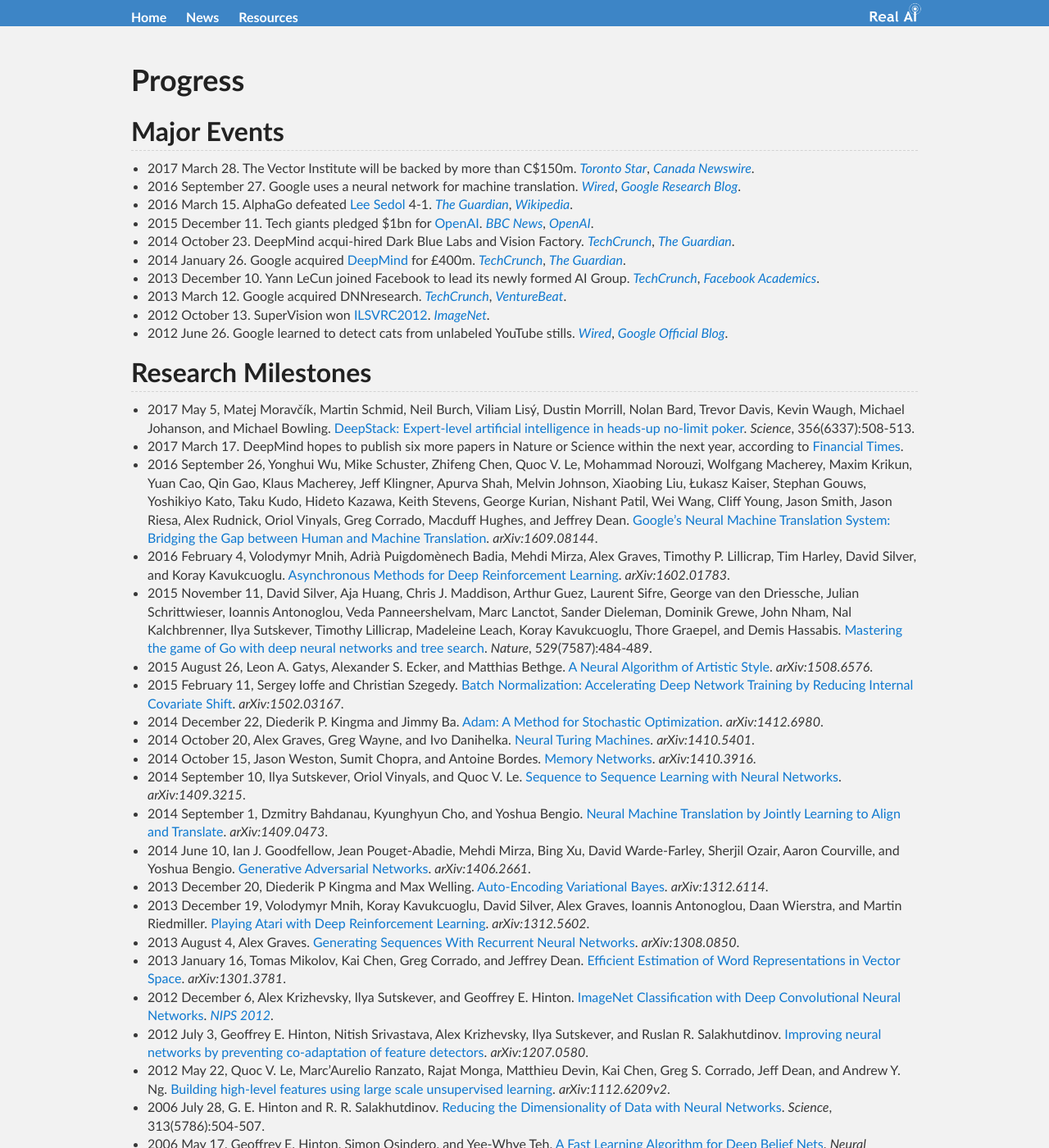
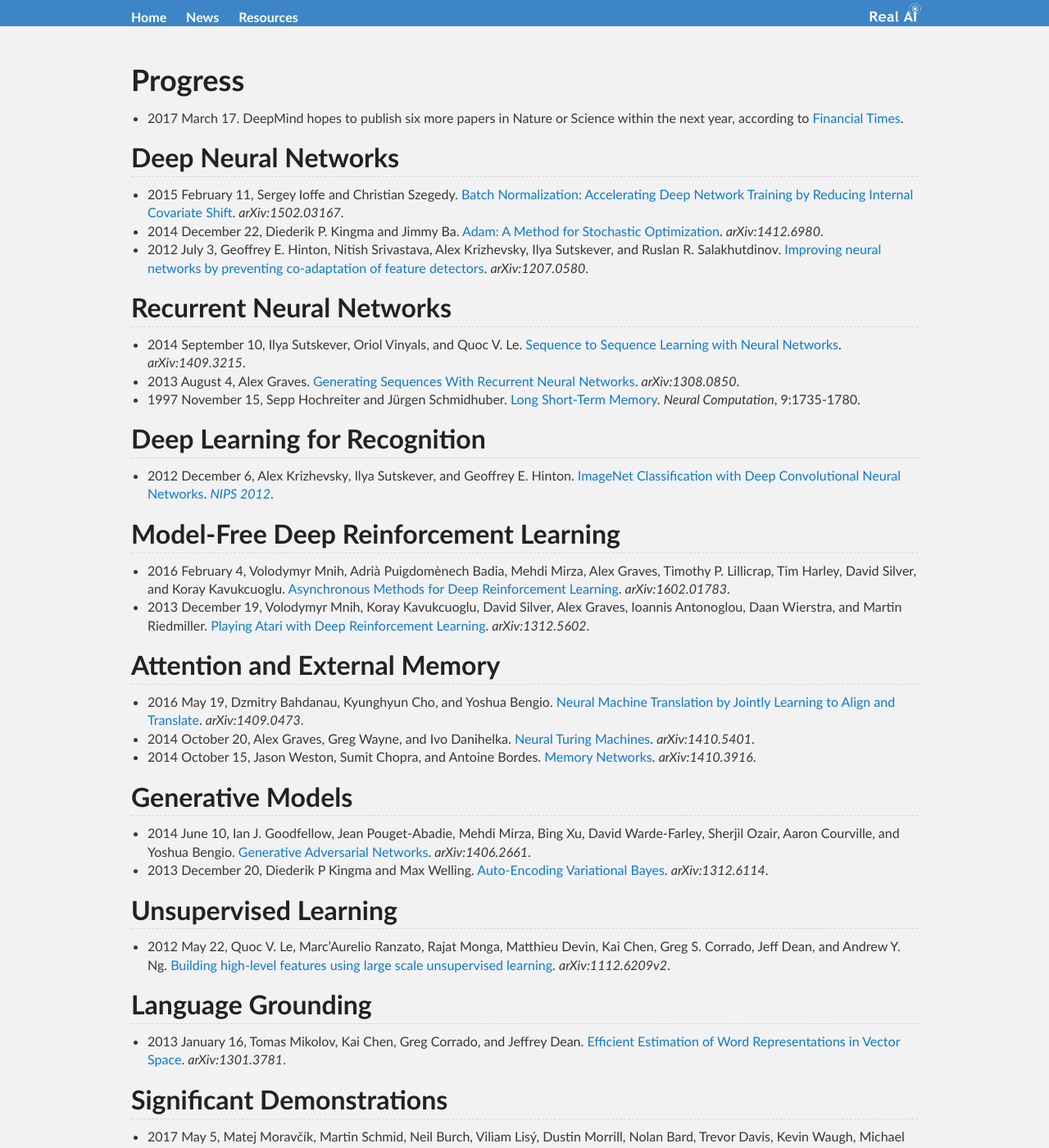
Before and after one commit to Tonywuhk/realai.org, a Jekyll site: the page built from progress.md, in a window 1280 px wide and 1400 px high. Shown: the whole window at 82% size. Built offline with Jekyll 4.4.1, drawn with Linux system fonts in a browser that asks for light colours; our own code applies the rules of GitHub Pages for plain Markdown files; comment, search, counter and statistics services are not loaded; the repository's description, which GitHub fills in, is left out; some of the changed text lies outside the part shown.

Commit message:
Update progress.md

```diff
--- a/progress.md
+++ b/progress.md
@@ -3,41 +3,56 @@
 ---
 # Progress
 
-## Major Events
+* 2017 March 17. DeepMind hopes to publish six more papers in Nature or Science within the next year, according to [Financial Times](https://www.ft.com/content/cada14c4-d366-11e6-b06b-680c49b4b4c0).
 
-* 2017 March 28. The Vector Institute will be backed by more than C$150m. [*Toronto Star*](https://www.thestar.com/news/gta/2017/03/28/new-toronto-institute-aims-to-be-worldwide-supplier-of-artificial-intelligence-capability.html), [*Canada Newswire*](http://www.newswire.ca/news-releases/canada-funds-125-million-pan-canadian-artificial-intelligence-strategy-616876434.html).
-* 2016 September 27. Google uses a neural network for machine translation. [*Wired*](https://www.wired.com/2016/09/google-claims-ai-breakthrough-machine-translation/), [*Google Research Blog*](https://research.googleblog.com/2016/09/a-neural-network-for-machine.html).
-* 2016 March 15. AlphaGo defeated [Lee Sedol](https://en.wikipedia.org/wiki/Lee_Sedol) 4-1. [*The Guardian*](https://www.theguardian.com/technology/2016/mar/15/googles-alphago-seals-4-1-victory-over-grandmaster-lee-sedol), [*Wikipedia*](https://en.wikipedia.org/wiki/AlphaGo_versus_Lee_Sedol).
-* 2015 December 11. Tech giants pledged $1bn for [OpenAI](http://realai.org/labs/openai/). [*BBC News*](http://www.bbc.com/news/technology-35082344), [*OpenAI*](https://openai.com/blog/introducing-openai/).
-* 2014 October 23. DeepMind acqui-hired Dark Blue Labs and Vision Factory. [*TechCrunch*](https://techcrunch.com/2014/10/23/googles-deepmind-acqui-hires-two-ai-teams-in-the-uk-partners-with-oxford/), [*The Guardian*](https://www.theguardian.com/technology/2014/oct/23/google-uk-artificial-intelligence-startups-machine-learning-dark-blue-labs-vision-factory).
-* 2014 January 26. Google acquired [DeepMind](http://realai.org/labs/deepmind/) for £400m. [*TechCrunch*](https://techcrunch.com/2014/01/26/google-deepmind/), [*The Guardian*](https://www.theguardian.com/technology/2014/jan/27/google-acquires-uk-artificial-intelligence-startup-deepmind).
-* 2013 December 10. Yann LeCun joined Facebook to lead its newly formed AI Group. [*TechCrunch*](https://techcrunch.com/2013/12/09/facebook-artificial-intelligence-lab-lecun/), [*Facebook Academics*](https://www.facebook.com/academics/posts/639860596065351).
-* 2013 March 12. Google acquired DNNresearch. [*TechCrunch*](https://techcrunch.com/2013/03/12/google-scoops-up-neural-networks-startup-dnnresearch-to-boost-its-voice-and-image-search-tech/), [*VentureBeat*](http://venturebeat.com/2013/03/12/google-dnnresearch/).
-* 2012 October 13. SuperVision won [ILSVRC2012](http://www.image-net.org/challenges/LSVRC/2012/). [*ImageNet*](http://image-net.org/challenges/LSVRC/2012/results.html).
-* 2012 June 26. Google learned to detect cats from unlabeled YouTube stills. [*Wired*](https://www.wired.com/2012/06/google-x-neural-network/), [*Google Official Blog*](https://googleblog.blogspot.com/2012/06/using-large-scale-brain-simulations-for.html).
+## Deep Neural Networks
 
-## Research Milestones
+* 2015 February 11, Sergey Ioffe and Christian Szegedy. [Batch Normalization: Accelerating Deep Network Training by Reducing Internal Covariate Shift](https://arxiv.org/abs/1502.03167). *arXiv:1502.03167*.
+* 2014 December 22, Diederik P. Kingma and Jimmy Ba. [Adam: A Method for Stochastic Optimization](https://arxiv.org/abs/1412.6980). *arXiv:1412.6980*.
+* 2012 July 3, Geoffrey E. Hinton, Nitish Srivastava, Alex Krizhevsky, Ilya Sutskever, and Ruslan R. Salakhutdinov. [Improving neural networks by preventing co-adaptation of feature detectors](https://arxiv.org/abs/1207.0580). *arXiv:1207.0580*.
+
+## Recurrent Neural Networks
+
+* 2014 September 10, Ilya Sutskever, Oriol Vinyals, and Quoc V. Le. [Sequence to Sequence Learning with Neural Networks](https://arxiv.org/abs/1409.3215). *arXiv:1409.3215*.
+* 2013 August 4, Alex Graves. [Generating Sequences With Recurrent Neural Networks](https://arxiv.org/abs/1308.0850). *arXiv:1308.0850*.
+* 1997 November 15, Sepp Hochreiter and Jürgen Schmidhuber. [Long Short-Term Memory](http://www.mitpressjournals.org/doi/abs/10.1162/neco.1997.9.8.1735). *Neural Computation*, 9:1735-1780.
+
+## Deep Learning for Recognition
+
+* 2012 December 6, Alex Krizhevsky, Ilya Sutskever, and Geoffrey E. Hinton. [ImageNet Classification with Deep Convolutional Neural Networks](http://papers.nips.cc/paper/4824-imagenet-classification-with-deep-convolutional-neural-networks). [*NIPS 2012*](https://nips.cc/Conferences/2012/Schedule?type=Poster).
+
+## Model-Free Deep Reinforcement Learning
+
+* 2016 February 4, Volodymyr Mnih, Adrià Puigdomènech Badia, Mehdi Mirza, Alex Graves, Timothy P. Lillicrap, Tim Harley, David Silver, and Koray Kavukcuoglu. [Asynchronous Methods for Deep Reinforcement Learning](https://arxiv.org/abs/1602.01783). *arXiv:1602.01783*.
+* 2013 December 19, Volodymyr Mnih, Koray Kavukcuoglu, David Silver, Alex Graves, Ioannis Antonoglou, Daan Wierstra, and Martin Riedmiller. [Playing Atari with Deep Reinforcement Learning](https://arxiv.org/abs/1312.5602). *arXiv:1312.5602*.
+
+## Attention and External Memory
+
+* 2016 May 19, Dzmitry Bahdanau, Kyunghyun Cho, and Yoshua Bengio. [Neural Machine Translation by Jointly Learning to Align and Translate](https://arxiv.org/abs/1409.0473). *arXiv:1409.0473*.
+* 2014 October 20, Alex Graves, Greg Wayne, and Ivo Danihelka. [Neural Turing Machines](https://arxiv.org/abs/1410.5401). *arXiv:1410.5401*.
+* 2014 October 15, Jason Weston, Sumit Chopra, and Antoine Bordes. [Memory Networks](https://arxiv.org/abs/1410.3916). *arXiv:1410.3916*.
+
+## Generative Models
+
+* 2014 June 10, Ian J. Goodfellow, Jean Pouget-Abadie, Mehdi Mirza, Bing Xu, David Warde-Farley, Sherjil Ozair, Aaron Courville, and Yoshua Bengio. [Generative Adversarial Networks](https://arxiv.org/abs/1406.2661). *arXiv:1406.2661*.
+* 2013 December 20, Diederik P Kingma and Max Welling. [Auto-Encoding Variational Bayes](https://arxiv.org/abs/1312.6114). *arXiv:1312.6114*.
+
+## Unsupervised Learning
+
+* 2012 May 22, Quoc V. Le, Marc'Aurelio Ranzato, Rajat Monga, Matthieu Devin, Kai Chen, Greg S. Corrado, Jeff Dean, and Andrew Y. Ng. [Building high-level features using large scale unsupervised learning](https://arxiv.org/abs/1112.6209v2). *arXiv:1112.6209v2*.
+
+## Language Grounding
+
+* 2013 January 16, Tomas Mikolov, Kai Chen, Greg Corrado, and Jeffrey Dean. [Efficient Estimation of Word Representations in Vector Space](https://arxiv.org/abs/1301.3781). *arXiv:1301.3781*.
+
+## Significant Demonstrations
 
 * 2017 May 5, Matej Moravčík, Martin Schmid, Neil Burch, Viliam Lisý, Dustin Morrill, Nolan Bard, Trevor Davis, Kevin Waugh, Michael Johanson, and Michael Bowling. [DeepStack: Expert-level artificial intelligence in heads-up no-limit poker](http://science.sciencemag.org/content/356/6337/508). *Science*, 356(6337):508-513.
-* 2017 March 17. DeepMind hopes to publish six more papers in Nature or Science within the next year, according to [Financial Times](https://www.ft.com/content/cada14c4-d366-11e6-b06b-680c49b4b4c0).
 * 2016 September 26, Yonghui Wu, Mike Schuster, Zhifeng Chen, Quoc V. Le, Mohammad Norouzi, Wolfgang Macherey, Maxim Krikun, Yuan Cao, Qin Gao, Klaus Macherey, Jeff Klingner, Apurva Shah, Melvin Johnson, Xiaobing Liu, Łukasz Kaiser, Stephan Gouws, Yoshikiyo Kato, Taku Kudo, Hideto Kazawa, Keith Stevens, George Kurian, Nishant Patil, Wei Wang, Cliff Young, Jason Smith, Jason Riesa, Alex Rudnick, Oriol Vinyals, Greg Corrado, Macduff Hughes, and Jeffrey Dean. [Google's Neural Machine Translation System: Bridging the Gap between Human and Machine Translation](https://arxiv.org/abs/1609.08144). *arXiv:1609.08144*.
-* 2016 February 4, Volodymyr Mnih, Adrià Puigdomènech Badia, Mehdi Mirza, Alex Graves, Timothy P. Lillicrap, Tim Harley, David Silver, and Koray Kavukcuoglu. [Asynchronous Methods for Deep Reinforcement Learning](https://arxiv.org/abs/1602.01783). *arXiv:1602.01783*.
 * 2015 November 11, David Silver, Aja Huang, Chris J. Maddison, Arthur Guez, Laurent Sifre, George van den Driessche, Julian Schrittwieser, Ioannis Antonoglou, Veda Panneershelvam, Marc Lanctot, Sander Dieleman, Dominik Grewe, John Nham, Nal Kalchbrenner, Ilya Sutskever, Timothy Lillicrap, Madeleine Leach, Koray Kavukcuoglu, Thore Graepel, and Demis Hassabis. [Mastering the game of Go with deep neural networks and tree search](http://www.nature.com/nature/journal/v529/n7587/full/nature16961.html). *Nature*, 529(7587):484-489.
 * 2015 August 26, Leon A. Gatys, Alexander S. Ecker, and Matthias Bethge. [A Neural Algorithm of Artistic Style](https://arxiv.org/abs/1508.6576). *arXiv:1508.6576*.
-* 2015 February 11, Sergey Ioffe and Christian Szegedy. [Batch Normalization: Accelerating Deep Network Training by Reducing Internal Covariate Shift](https://arxiv.org/abs/1502.03167). *arXiv:1502.03167*.
-* 2014 December 22, Diederik P. Kingma and Jimmy Ba. [Adam: A Method for Stochastic Optimization](https://arxiv.org/abs/1412.6980). *arXiv:1412.6980*.
-* 2014 October 20, Alex Graves, Greg Wayne, and Ivo Danihelka. [Neural Turing Machines](https://arxiv.org/abs/1410.5401). *arXiv:1410.5401*.
-* 2014 October 15, Jason Weston, Sumit Chopra, and Antoine Bordes. [Memory Networks](https://arxiv.org/abs/1410.3916). *arXiv:1410.3916*.
-* 2014 September 10, Ilya Sutskever, Oriol Vinyals, and Quoc V. Le. [Sequence to Sequence Learning with Neural Networks](https://arxiv.org/abs/1409.3215). *arXiv:1409.3215*.
-* 2014 September 1, Dzmitry Bahdanau, Kyunghyun Cho, and Yoshua Bengio. [Neural Machine Translation by Jointly Learning to Align and Translate](https://arxiv.org/abs/1409.0473). *arXiv:1409.0473*.
-* 2014 June 10, Ian J. Goodfellow, Jean Pouget-Abadie, Mehdi Mirza, Bing Xu, David Warde-Farley, Sherjil Ozair, Aaron Courville, and Yoshua Bengio. [Generative Adversarial Networks](https://arxiv.org/abs/1406.2661). *arXiv:1406.2661*.
-* 2013 December 20, Diederik P Kingma and Max Welling. [Auto-Encoding Variational Bayes](https://arxiv.org/abs/1312.6114). *arXiv:1312.6114*.
-* 2013 December 19, Volodymyr Mnih, Koray Kavukcuoglu, David Silver, Alex Graves, Ioannis Antonoglou, Daan Wierstra, and Martin Riedmiller. [Playing Atari with Deep Reinforcement Learning](https://arxiv.org/abs/1312.5602). *arXiv:1312.5602*.
-* 2013 August 4, Alex Graves. [Generating Sequences With Recurrent Neural Networks](https://arxiv.org/abs/1308.0850). *arXiv:1308.0850*.
-* 2013 January 16, Tomas Mikolov, Kai Chen, Greg Corrado, and Jeffrey Dean. [Efficient Estimation of Word Representations in Vector Space](https://arxiv.org/abs/1301.3781). *arXiv:1301.3781*.
-* 2012 December 6, Alex Krizhevsky, Ilya Sutskever, and Geoffrey E. Hinton. [ImageNet Classification with Deep Convolutional Neural Networks](http://papers.nips.cc/paper/4824-imagenet-classification-with-deep-convolutional-neural-networks). [*NIPS 2012*](https://nips.cc/Conferences/2012/Schedule?type=Poster).
-* 2012 July 3, Geoffrey E. Hinton, Nitish Srivastava, Alex Krizhevsky, Ilya Sutskever, and Ruslan R. Salakhutdinov. [Improving neural networks by preventing co-adaptation of feature detectors](https://arxiv.org/abs/1207.0580). *arXiv:1207.0580*.
-* 2012 May 22, Quoc V. Le, Marc'Aurelio Ranzato, Rajat Monga, Matthieu Devin, Kai Chen, Greg S. Corrado, Jeff Dean, and Andrew Y. Ng. [Building high-level features using large scale unsupervised learning](https://arxiv.org/abs/1112.6209v2). *arXiv:1112.6209v2*.
+
+## Highly Cited Works
+
 * 2006 July 28, G. E. Hinton and R. R. Salakhutdinov. [Reducing the Dimensionality of Data with Neural Networks](http://science.sciencemag.org/content/313/5786/504). *Science*, 313(5786):504-507.
 * 2006 May 17, Geoffrey E. Hinton, Simon Osindero, and Yee-Whye Teh. [A Fast Learning Algorithm for Deep Belief Nets](http://www.mitpressjournals.org/doi/abs/10.1162/neco.2006.18.7.1527). *Neural Computation*, 18:1527-1554.
-* 1997 November 15, Sepp Hochreiter and Jürgen Schmidhuber. [Long Short-Term Memory](http://www.mitpressjournals.org/doi/abs/10.1162/neco.1997.9.8.1735). *Neural Computation*, 9:1735-1780.
```
